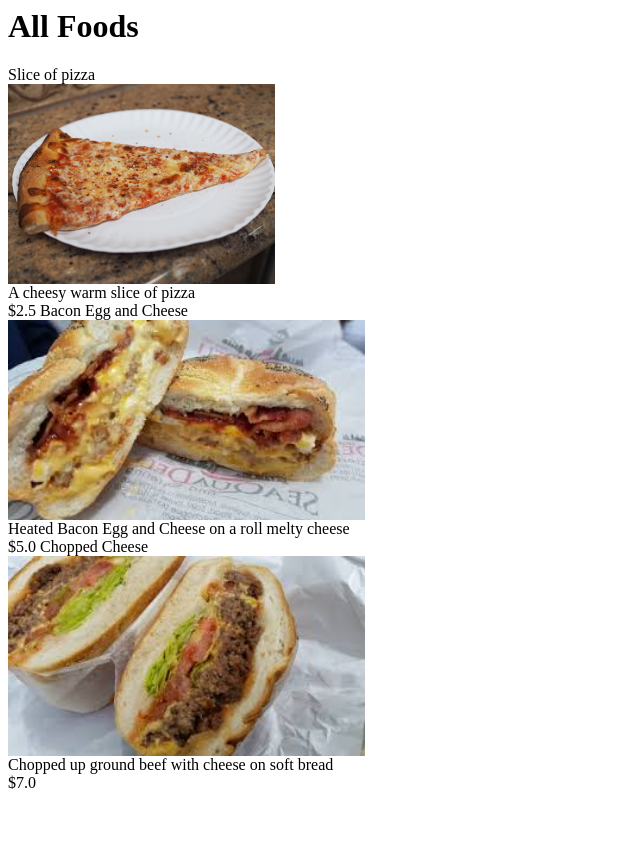
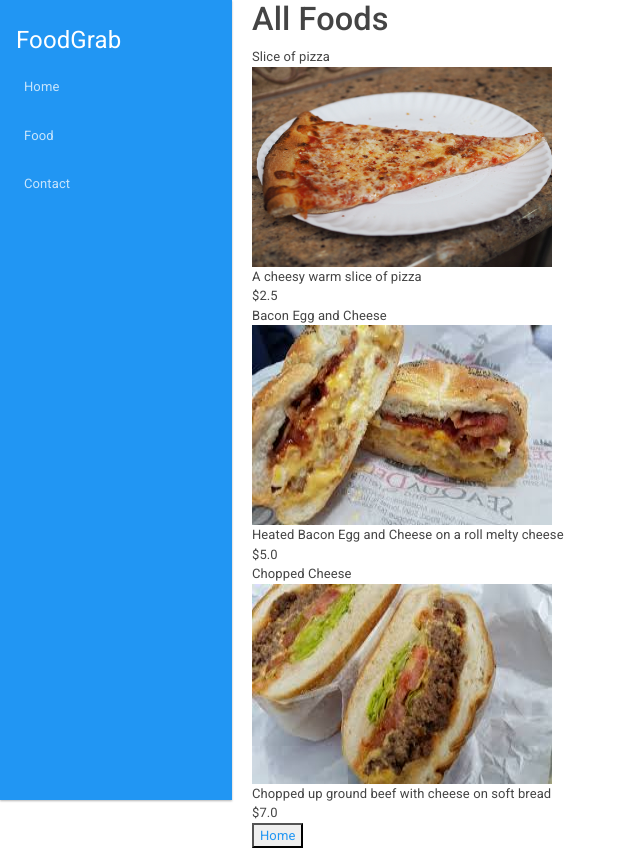
Before and after one commit to andrealcantara07/FoodApp_Django, a Django app: page /food/ in a window 1280 px wide. Shown: the whole page, without its empty margins (0-640 px from the left). Before the commit the page ends 789 px from the top, so only its background shows below. Run offline with Django 3.2, Linux system fonts and the light colour scheme; data comes from the database, SQL or seed files in the repository; both versions use the stored data as it was after the commit; some libraries are stand-ins or nearby versions.

Commit message:
made two urls and a navbar

```diff
--- a/foodapp/settings.py
+++ b/foodapp/settings.py
@@ -119,6 +119,10 @@ USE_TZ = True
 # https://docs.djangoproject.com/en/2.1/howto/static-files/
 
 STATIC_URL = '/static/'
-STATIC_ROOT = os.path.join(BASE_DIR, 'static')
+STATIC_ROOT = os.path.join(BASE_DIR, '/')
+STATICFILES_DIRS = [
+    os.path.join(BASE_DIR, "static"),
+
+]
 FOOD_URL = '/food/'
 FOOD_ROOT = BASE_DIR
--- a/foodapp/urls.py
+++ b/foodapp/urls.py
@@ -23,6 +23,7 @@ from django.conf.urls.static import static
 urlpatterns = [
     path('admin/', admin.site.urls),
     path('food/', restaurants.views.food, name='food'),
+    path('', restaurants.views.home, name='home'),
 ]
 
 urlpatterns += static(settings.STATIC_URL, document_root=settings.STATIC_ROOT)
--- a/restaurants/templates/restaurants/food.html
+++ b/restaurants/templates/restaurants/food.html
@@ -1,9 +1,17 @@
+{% extends "restaurants/home.html" %}
+
+{% block content %}
 {%load static%}
+<div id="foods">
 <h1>All Foods</h1>
 
 {%for food in foods.all%}
 {{food.name}}<br>
-<img src="{{food.image.url}}" height="200"><br>
+<img src="{{food.image.url}}" height="200" width="300"><br>
 {{food.description}}<br>
 ${{food.price}}
+<br>
 {%endfor%}
+<button><a href ="/">Home</a></button>
+{% endblock %}
+</div>
--- /dev/null
+++ b/restaurants/templates/restaurants/home.html
@@ -0,0 +1,53 @@
+
+<!DOCTYPE html>
+{% load static %}
+<html lang="en">
+<head>
+    <meta charset="utf-8"
+    <meta name="viewport" content="width=device-width, initial-scale=1, shrink-to-fit=no">
+    <title>FoodGrab</title>
+    <!--<link rel="stylesheet" href="https://cdnjs.cloudflare.com/ajax/libs/twitter-bootstrap/4.2.1/css/bootstrap.min.css">-->
+    <link rel="stylesheet" href="https://cdnjs.cloudflare.com/ajax/libs/bootswatch/4.2.1/materia/bootstrap.min.css"/>
+    <link rel="stylesheet" href="https://cdnjs.cloudflare.com/ajax/libs/font-awesome/4.7.0/css/font-awesome.min.css"/>
+    <link rel="stylesheet" href="{% static 'style.css' %}" type="text/css">
+
+</head>
+<body style="margin-right: 0px;">
+
+<nav class="navbar navbar-expand-md navbar-dark bg-primary fixed-left">
+    <a class="navbar-brand" href>FoodGrab</a>
+    <button class="navbar-toggler" type="button" data-toggle="collapse" data-target="#navbarsExampleDefault"
+            aria-controls="navbarsExampleDefault" aria-expanded="false" aria-label="Toggle navigation">
+        <span class="navbar-toggler-icon"></span>
+    </button>
+
+    <div class="collapse navbar-collapse" id="navbarsExampleDefault">
+        <ul class="navbar-nav">
+            <li class="nav-item">
+                <a href="{% url 'home' %}" class="nav-link">Home</a>
+            </li>
+            <li class="nav-item">
+                <a href="{% url 'food' %}" class="nav-link" >Food</a>
+            </li>
+            <li class="nav-item">
+                <a class="nav-link">Contact</a>
+            </li>
+
+        </ul>
+
+    </div>
+</nav>
+
+{% block content %}
+
+<h1>Welcome To FoodGrab!</h1>
+<br>
+<button><a href ="food/">Food Section</a></button>
+
+{% endblock %}
+
+<script src="https://code.jquery.com/jquery-3.2.1.slim.min.js"
+            integrity="sha256-k2WSCIexGzOj3Euiig+TlR8gA0EmPjuc79OEeY5L45g=" crossorigin="anonymous"></script>
+    <script src="https://cdnjs.cloudflare.com/ajax/libs/twitter-bootstrap/4.2.1/js/bootstrap.js"></script>
+    <script async defer src="https://buttons.github.io/buttons.js"></script>
+</body>
--- a/restaurants/views.py
+++ b/restaurants/views.py
@@ -4,3 +4,6 @@ from .models import Food
 def food(request):
     foods = Food.objects
     return render(request, 'restaurants/food.html', {'foods': foods})
+
+def home(request):
+    return render(request, 'restaurants/home.html')
--- /dev/null
+++ b/static/style.css
@@ -0,0 +1,58 @@
+/*-----------
+   NAVBAR
+-----------*/
+body {
+    padding-top: 90px; }
+a {
+  cursor: pointer;
+}
+    @media (min-width: 768px) {
+      body {
+        padding-top: 0; } }
+
+  @media (min-width: 768px) {
+    body {
+      margin-left: 232px; } }
+
+  .navbar.fixed-left {
+    position: fixed;
+    top: 0;
+    left: 0;
+    right: 0;
+    z-index: 1030; }
+    @media (min-width: 768px) {
+      .navbar.fixed-left {
+        bottom: 0;
+        width: 232px;
+        flex-flow: column nowrap;
+        align-items: flex-start; }
+        .navbar.fixed-left .navbar-collapse {
+          flex-grow: 0;
+          flex-direction: column;
+          width: 100%; }
+          .navbar.fixed-left .navbar-collapse .navbar-nav {
+            flex-direction: column;
+            width: 100%; }
+            .navbar.fixed-left .navbar-collapse .navbar-nav .nav-item {
+              width: 100%; }
+              .navbar.fixed-left .navbar-collapse .navbar-nav .nav-item .dropdown-menu {
+                top: 0; } }
+    @media (min-width: 768px) {
+      .navbar.fixed-left {
+        right: auto; }
+        .navbar.fixed-left .navbar-nav .nav-item .dropdown-toggle:after {
+          border-top: 0.3em solid transparent;
+          border-left: 0.3em solid;
+          border-bottom: 0.3em solid transparent;
+          border-right: none;
+          vertical-align: baseline; }
+        .navbar.fixed-left .navbar-nav .nav-item .dropdown-menu {
+          left: 100%; } }
+
+/*------------
+ FOOD CONTENT
+------------*/
+
+#foods{
+  margin-left: 20px;
+}
```
Also changed, not shown: db.sqlite3, food_images/Bacon_egg_cheese.jpeg (added), food_images/Chopped_cheese.jpeg (added).
